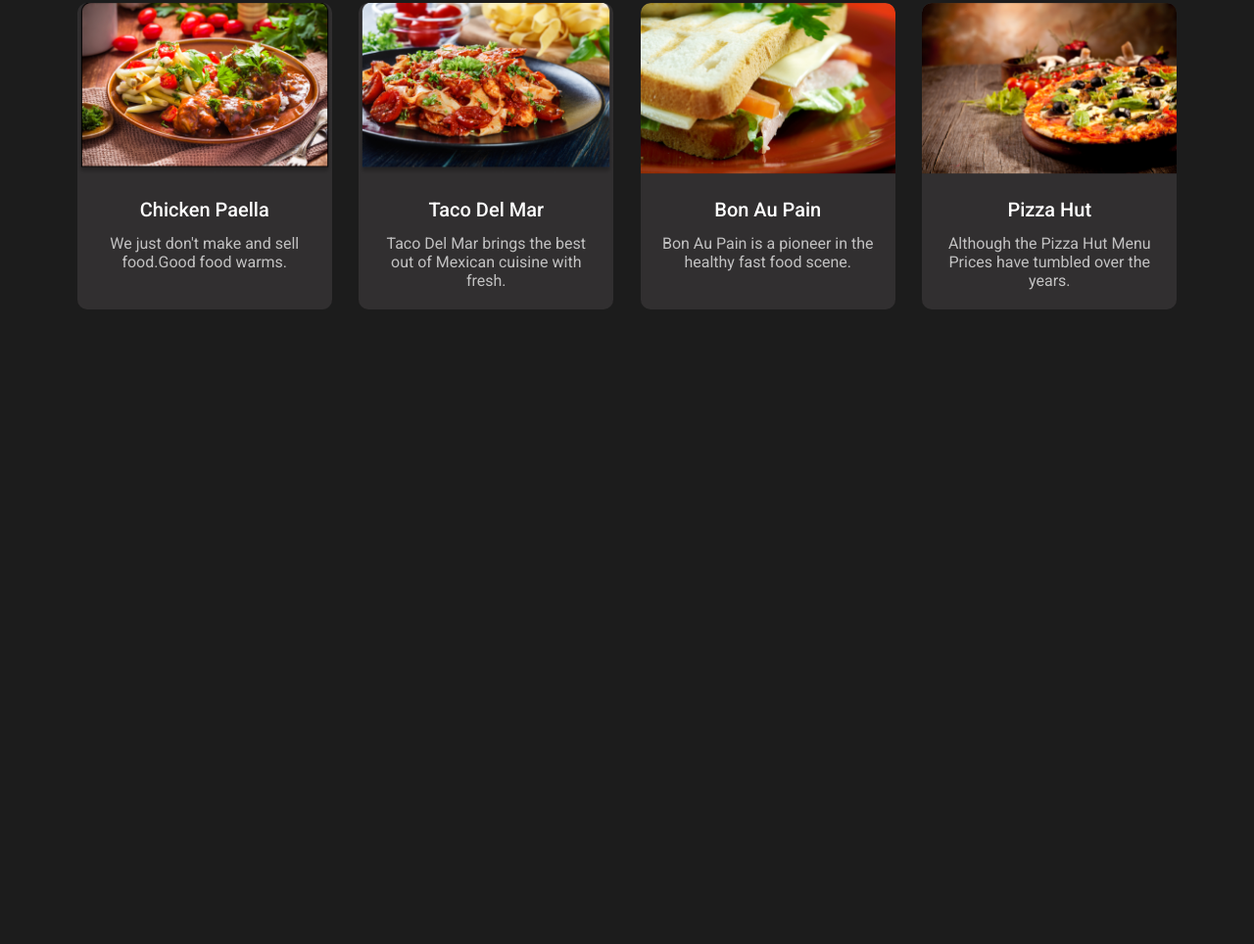
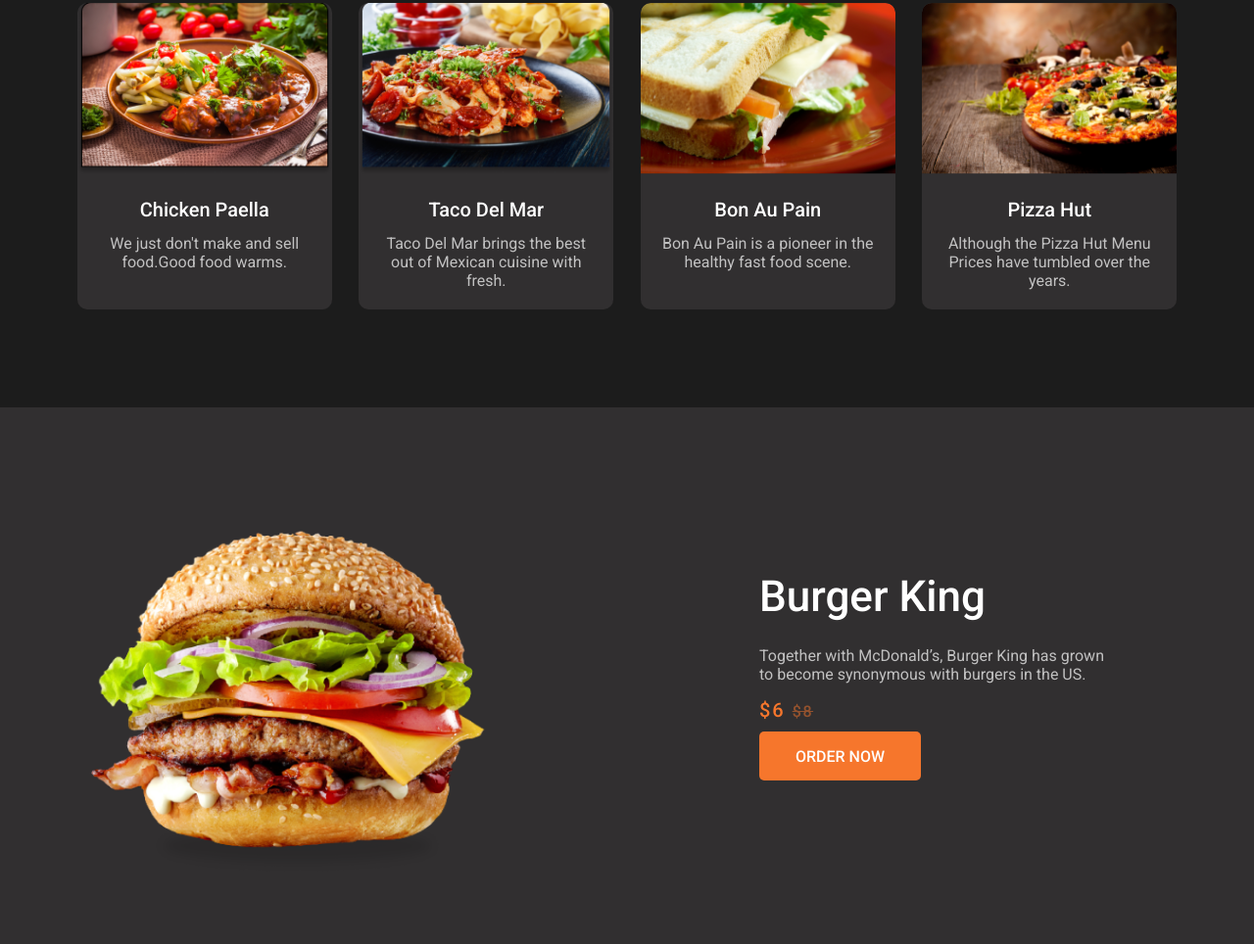
Before and after one commit to bossmoon229/burger-landing, a plain HTML site: page index.html in a window 1280 px wide. Shown: the part 897-1861 px from the top of the page at 98% size. Before the commit the page ends 1313 px from the top, so only its background shows below. Drawn offline with Linux system fonts and the light colour scheme.

Commit message:
create product section

```diff
--- a/index.html
+++ b/index.html
@@ -83,5 +83,27 @@
         </div>
       </div>
     </section>
+
+    <section class="order">
+      <div class="container">
+        <img src="./img/burger-king.png" alt="" class="order__img" />
+
+        <div class="order__text">
+          <h3 class="order_title">Burger King</h3>
+          <p class="order_desc">
+            Together with McDonald’s, Burger King has grown to become synonymous
+            with burgers in the US.
+          </p>
+          <span class="order_price">$6</span>
+          <span class="order_price order_price--old">$8</span>
+          <a href="#" class="btn">Order now</a>
+        </div>
+      </div>
+    </section>
+
+    <section class="product">
+      <div class="container"></div>
+    </section>
+
   </body>
 </html>
--- a/style.css
+++ b/style.css
@@ -43,7 +43,8 @@ img {
 }
 
 .container {
-  max-width: 1140px;
+  box-sizing: border-box;
+  max-width: 1170px;
   margin: 0 auto;
   padding: 0 15px;
 }
@@ -165,7 +166,7 @@ img {
 }
 
 .food-list__card:hover {
-  transform: scale(1.2);
+  transform: scale(1.1);
   opacity: 0.8;
 }
 
@@ -186,7 +187,7 @@ img {
 .food-list_text-wrapper {
   padding: 20px;
 }
-.welcome_text{
+.welcome_text {
   opacity: 0; /* Початкова непрозорість */
   transform: translateX(-100px);
   animation: slideIn 0.7s ease-out forwards; /* Виклик анімації */
@@ -204,3 +205,53 @@ img {
     transform: translateX(0); /* Кінцева позиція */
   }
 }
+
+/* Order */
+
+.order {
+  background: #312f30;
+  padding: 60px 0;
+}
+
+
+.order .container {
+  display: flex;
+  justify-content: space-between;
+  align-items: center;
+
+  padding-right: 90px;
+}
+.order__img {
+  max-width: 470px;
+}
+.order__text {
+  max-width: 360px;
+}
+.order_title {
+  font-size: 44px;
+  margin-bottom: 25px;
+}
+.order_desc {
+  opacity: 0.7;
+  margin-bottom: 15px;
+}
+.order_price {
+  font-weight: 500;
+  color: #f6762c;
+  letter-spacing: 0.1em;
+
+  font-size: 20px;
+}
+.order_price--old {
+  font-size: 16px;
+  text-decoration-line: line-through;
+  opacity: 0.5;
+}
+
+.order_price +  .order_price{
+  margin-left:3px;
+}
+
+.order .btn {
+  margin-top: 10px;
+}
```
